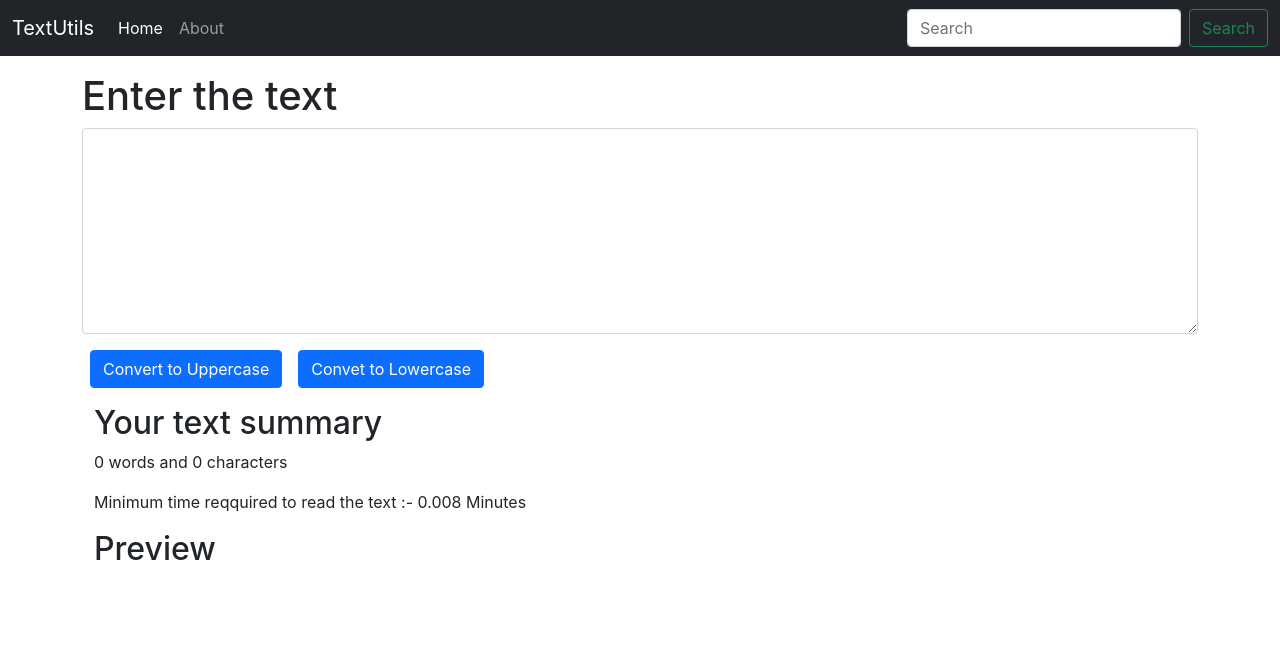
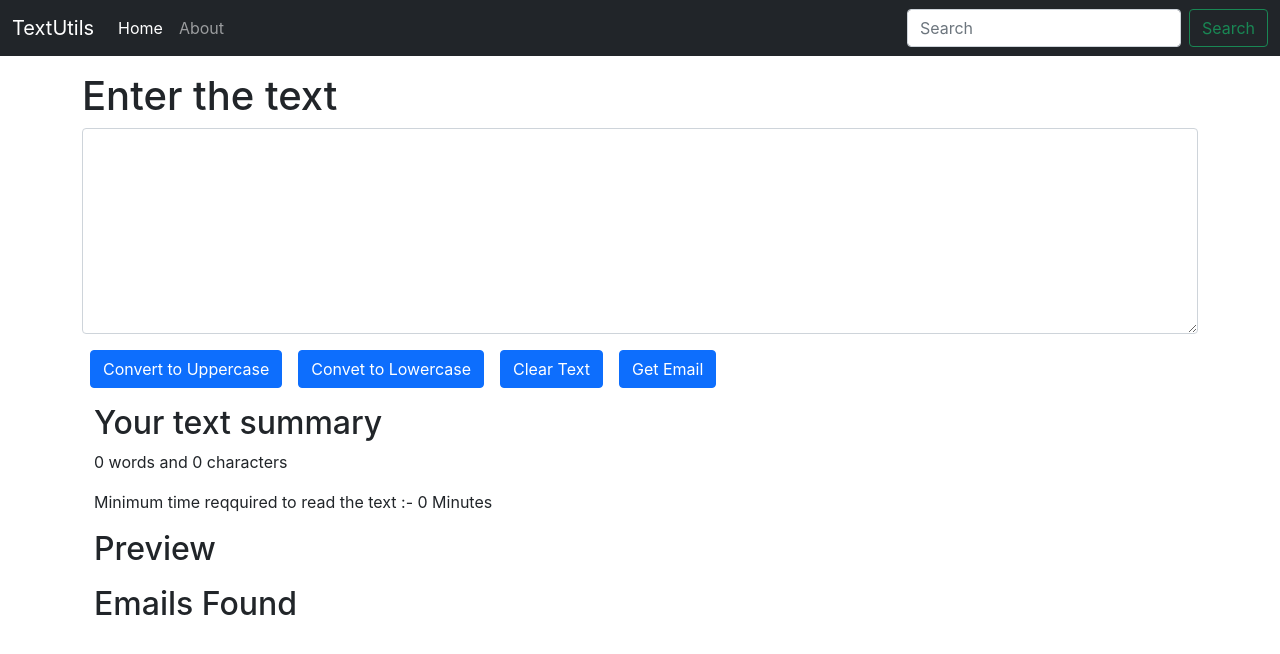
Before and after one commit to gupta-rahul-02/textutils, a React (Create React App) app: page / in a window 1280 px wide. Shown: the top 654 px of the page. Built offline with nearby package versions, Linux system fonts and the light colour scheme.

Commit message:
Email extractracting function added

```diff
--- a/src/Components/TextForm.js
+++ b/src/Components/TextForm.js
@@ -13,10 +13,24 @@ export default function TextForm(props) {
   };
 
   const handleLowClick = () => {
-    console.log("Lower Case was clicked" + text);
+    //console.log("Lower Case was clicked" + text);
     let newText = text.toLowerCase();
     setText(newText);
   };
+
+  const handleClearClick = () => {
+    let newText ='';
+    setText(newText);
+    setEmail(newText);
+  };
+
+  const handleEmailClick = () => {
+    let newText = text.match(/([a-zA-Z0-9._-]+@[a-zA-Z0-9._-]+\.[a-zA-Z0-9._-]+)/gi)+" ";;
+    console.log(newText);
+    setEmail(newText);
+  };
+
+  const [email, setEmail] = useState("");
   const [text, setText] = useState("");
   //text = "nex text"; wronng way to change state
   //setText("new text"); // correct way to change the state
@@ -39,14 +53,22 @@ export default function TextForm(props) {
       <button className="btn btn-primary mx-2" onClick={handleLowClick}>
         Convet to Lowercase
       </button>
+      <button className="btn btn-primary mx-2" onClick={handleClearClick}>
+        Clear Text
+      </button>
+      <button className="btn btn-primary mx-2" onClick={handleEmailClick}>
+        Get Email
+      </button>
     </div>
 
     <div className="container my-3">
         <h2>Your text summary</h2>
         <p>{text.split(" ").length-1} words and {text.length} characters</p>
-        <p>Minimum time reqquired to read the text :- {0.008 * text.split(" ").length} Minutes</p>
+        <p>Minimum time reqquired to read the text :- {0.008 * (text.split(" ").length-1)} Minutes</p>
         <h2>Preview</h2>
         <p>{text}</p>
+        <h2>Emails Found</h2>
+        <p>{email}</p>
     </div>
     </>
   );
```
